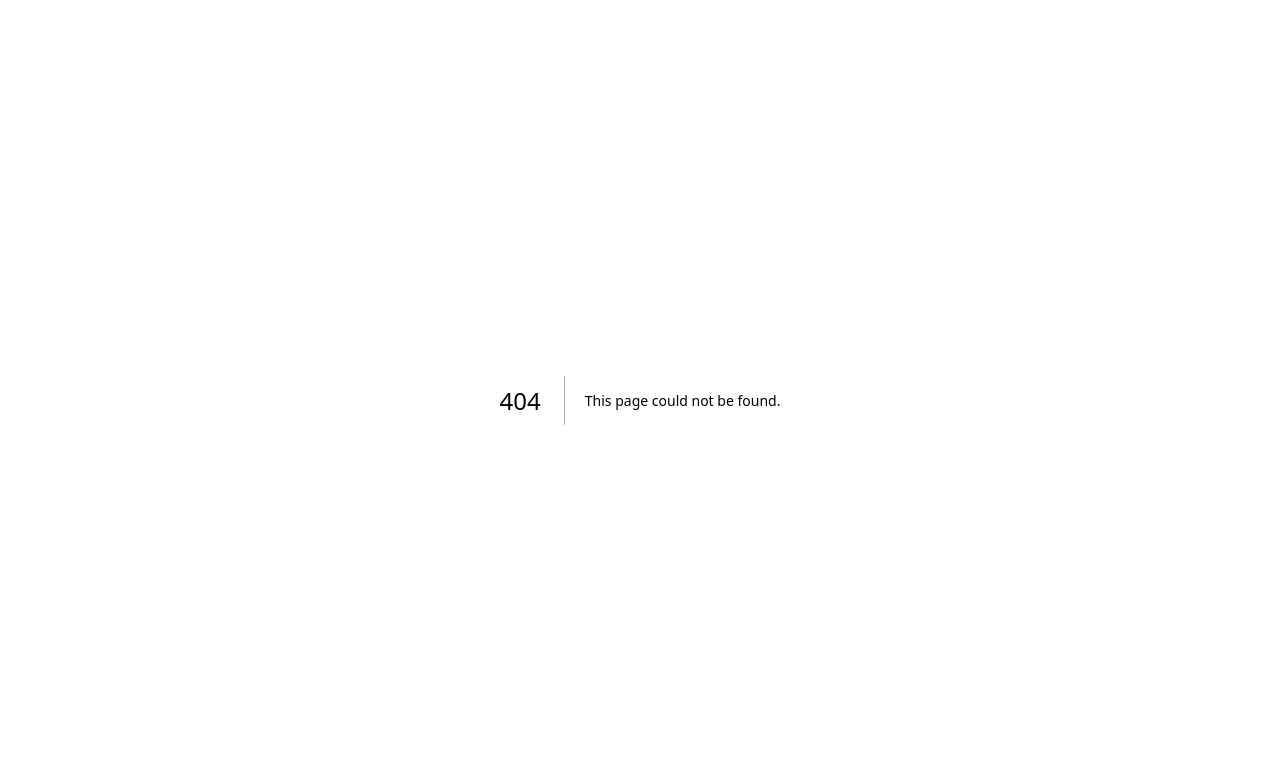
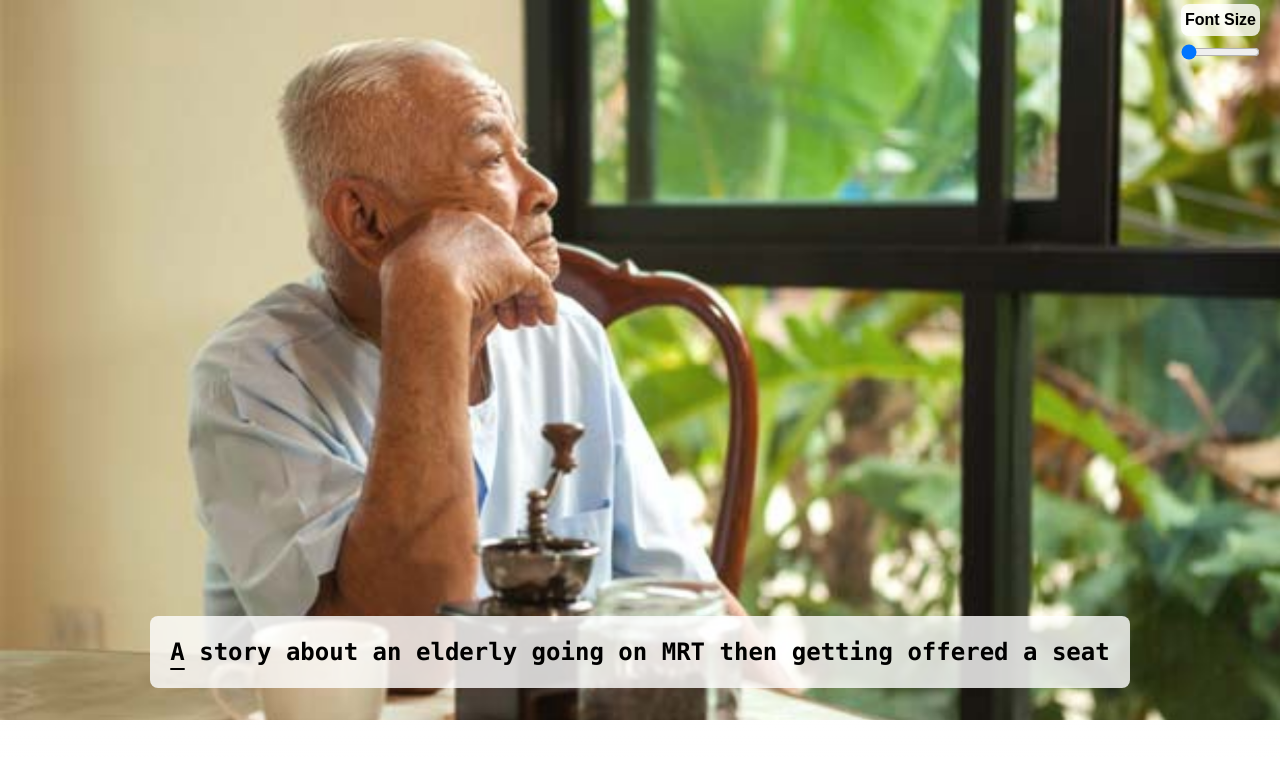
Before and after one commit to eugenetangkj/computereasylah, a Next.js app: page /playground/typing/practice in a window 1280 px wide. Before the commit this address had no page. Shown: the top 758 px of the page. Built offline with nearby package versions, Linux system fonts and the light colour scheme; a web font is replaced by a local one.

Commit message:
Add Practice Page and functionality

```diff
--- a/components/typing/story-data.tsx
+++ b/components/typing/story-data.tsx
@@ -1,4 +1,6 @@
 // Custom interface for data used in typing stories
+
+import { get } from "http";
 
 export interface StoryScene {
     typingSentence: string;
@@ -158,6 +160,23 @@ const storyMapping: { [key: string]: StoryScenes } = {
 };
 
 export const getStoryScenesFromString = (storyName: string): StoryScenes => {
+    if (storyName == "all-random") {
+        return getStorySceneWithAllScenes();
+    }
+
     console.log("Getting story scenes for " + storyName);
     return storyMapping[storyName];
 };
+
+const getStorySceneWithAllScenes = (): StoryScenes => {
+    const allScenes: StoryScene[] = [];
+    Object.values(storyMapping).forEach((story) => {
+        allScenes.push(...story.scenes);
+    });
+
+    const allScenesStoryScene: StoryScenes = {
+        scenes: allScenes
+    }
+
+    return allScenesStoryScene;
+};
--- a/components/typing/typing-randomise-ui.tsx
+++ b/components/typing/typing-randomise-ui.tsx
@@ -15,6 +15,7 @@ interface TypingRandomiseUIProps {
 
 // This component loads the story data and randomises the order before presenting it to the Game component
 // It is used for the Learn feature for Typing
+// It is also used for the Practice feature for Typing
 const TypingRandomiseUI: React.FC<TypingRandomiseUIProps> = (chosenStory) => {
     const storyData: StoryScenes = {
         scenes: getStoryScenesFromString(chosenStory.chosenStory).scenes.map(value => ({ value, sort: Math.random() }))
--- /dev/null
+++ b/pages/playground/typing/practice.tsx
@@ -0,0 +1,25 @@
+import LevelSelection from '@/components/typing/level-selection';
+import { LevelOption } from '@/components/typing/level-selection';
+import Link from 'next/link';
+import { useRouter } from 'next/router';
+import TypingRandomiseUI from '@/components/typing/typing-randomise-ui';
+import React from 'react';
+
+const PracticePage = () => {
+    const router = useRouter();
+
+    const chosenStory = "all-random"
+
+    return (
+        <div className='flex flex-col justify-center items-center bg-slate-100 max-h-full max-w-full'>
+
+            <div>
+                <TypingRandomiseUI chosenStory={chosenStory as string} />
+            </div>
+
+        </div>
+
+    );
+};
+
+export default PracticePage;
```
